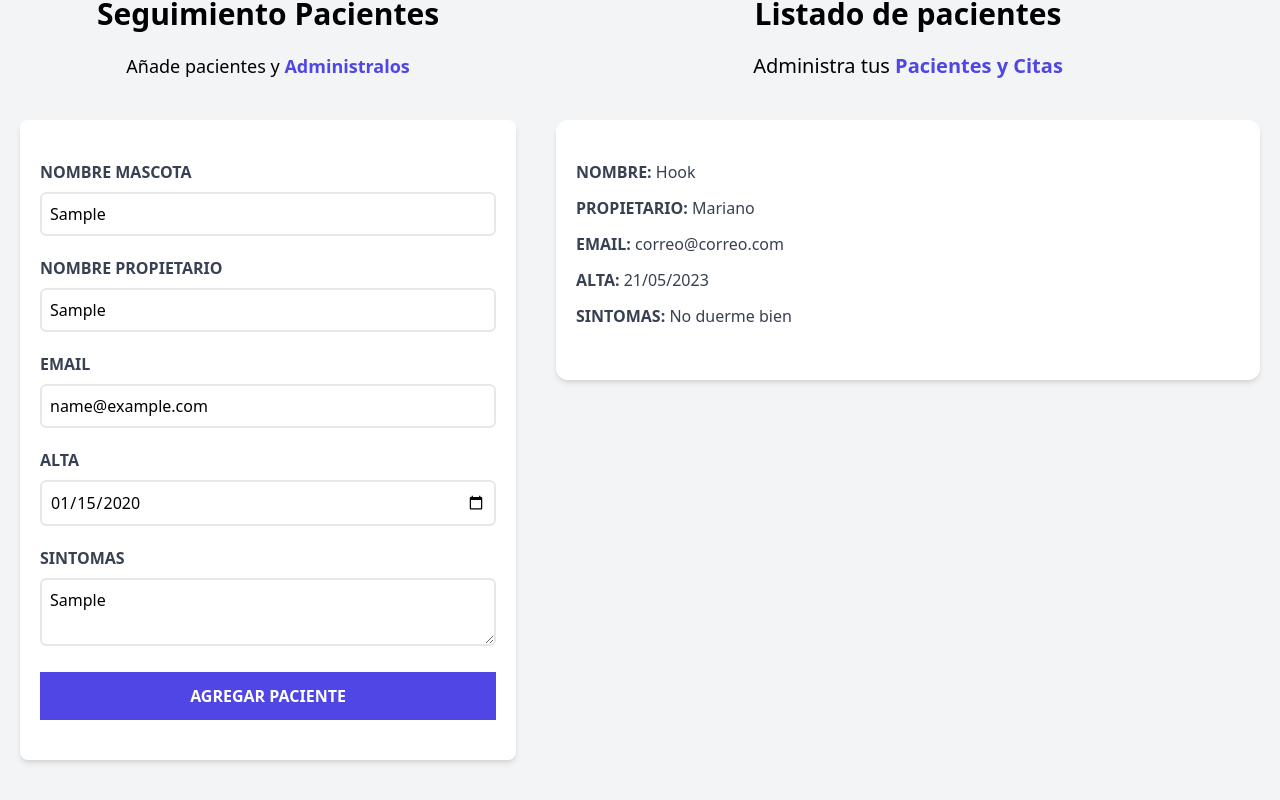
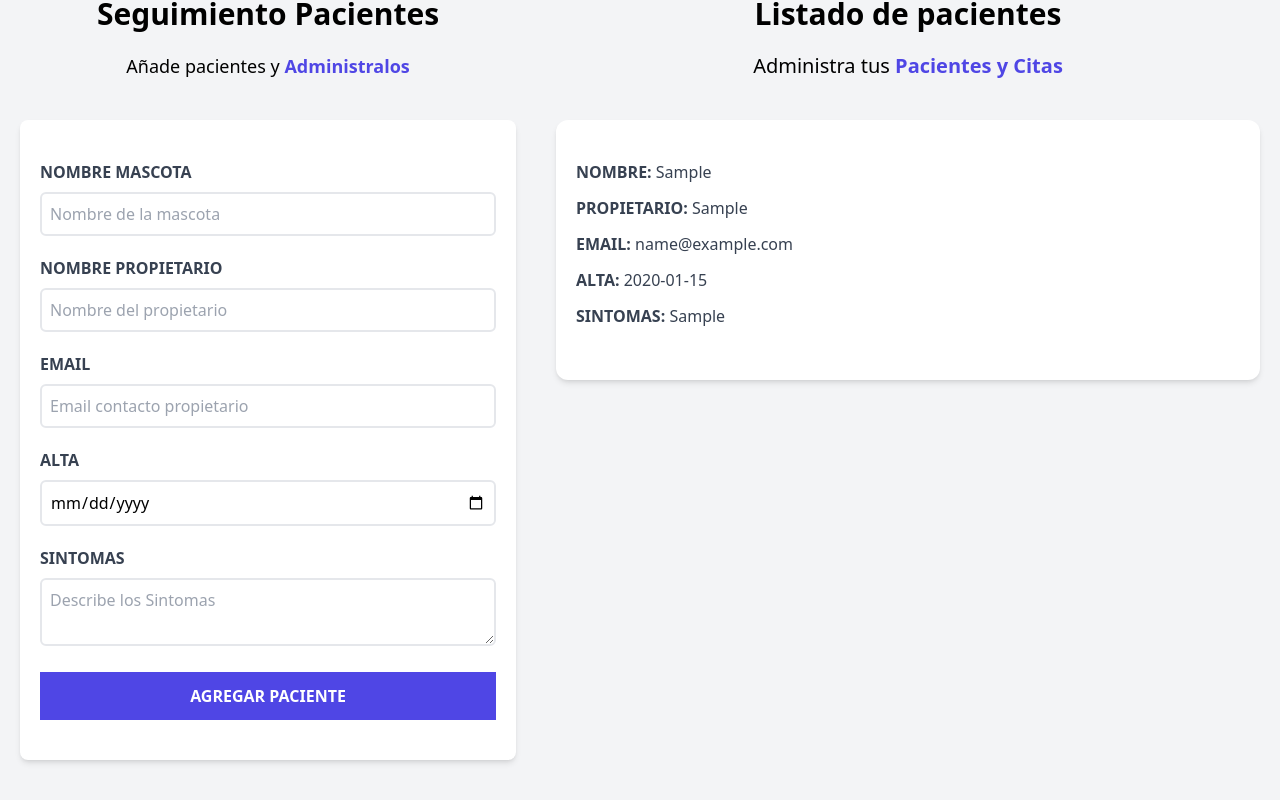
Before and after one commit to marianovillalonga/React-Tailwind, a React (Vite) app: page / in a window 1280 px wide. Both pictures are taken after typing "Sample", "Sample", "name@example.com", "2020-01-15", "Sample" into the empty fields and a click on the input "Agregar paciente". Shown: the part 180-980 px from the top of the page. Built offline with nearby package versions, Linux system fonts and the light colour scheme.

Commit message:
Manejo de props y listado de pacientes dinamico

```diff
--- a/src/App.jsx
+++ b/src/App.jsx
@@ -1,15 +1,22 @@
 import Header from './components/Header'
 import Formulario from './components/Formulario'
 import ListadoPacientes from './components/ListadoPacientes'
+import {useState} from 'react'
 
 function App() {
+  const [pacientes, setPacientes] = useState([])
 
   return (
     <div className='container mx-auto mt-20'>
       <Header />
       <div className='mt-12 md:flex'>
-        <Formulario />
-        <ListadoPacientes />
+        <Formulario
+          pacientes={pacientes}
+          setPacientes={setPacientes}
+        />
+        <ListadoPacientes
+          pacientes={pacientes}
+        />
       </div>
     </div>
   )
--- /dev/null
+++ b/src/components/Error.jsx
@@ -0,0 +1,11 @@
+import { useState, useEffect } from 'react'
+
+const Error = ({children}) => {
+  return (
+    <div className='bg-red-800 text-white text-center p-3 uppercase font-bold mb-3 rounded-md'>
+        <p>{children}</p>
+    </div>
+  )
+}
+
+export default Error
--- a/src/components/Formulario.jsx
+++ b/src/components/Formulario.jsx
@@ -1,6 +1,7 @@
 import {useState, useEffect} from 'react'
+import Error from './Error'
 
-const Formulario = () => {
+const Formulario = ({ pacientes, setPacientes }) => {
     const [nombre, setNombre] = useState('')
     const [propietario, setPropietario] = useState('')
     const [email, setEmail] = useState('')
@@ -16,6 +17,22 @@ const Formulario = () => {
             return
         }
         setError(false)
+
+        const objetoPaciente = {
+            nombre,
+            propietario,
+            email,
+            alta,
+            sintomas
+        }
+
+        setPacientes([...pacientes, objetoPaciente])
+
+        setNombre('')
+        setPropietario('')
+        setEmail('')
+        setAlta('')
+        setSintomas('')
     }
 
     return (
@@ -29,11 +46,10 @@ const Formulario = () => {
                 className="bg-white shadow-md rounded-lg py-10 px-5 mb-10"
                 onSubmit={handleSubmit}
             >
-                {error && (
-                    <div className='bg-red-800 text-white text-center p-3 uppercase font-bold mb-3 rounded-md'>
-                        <p>Todos los campos son obligatorios</p>
-                    </div>
-                )}
+                {error && <Error>
+                    <p>Todos los campos son obligatorios</p>
+                    </Error>
+                }
                 <div className="mb-5">
                     <label htmlFor="mascota" className="block text-gray-700 uppercase font-bold">
                         Nombre Mascota
--- a/src/components/ListadoPacientes.jsx
+++ b/src/components/ListadoPacientes.jsx
@@ -1,6 +1,6 @@
 import Pacientes from "./Pacientes"
 
-const ListadoPacientes = () => {
+const ListadoPacientes = ({pacientes}) => {
     return (
         <div className="md:w-1/2 lg:w-3/5 md:h-screen overflow-y-scroll">
             <h2 className="font-black text-3xl text-center">Listado de pacientes</h2>
@@ -8,7 +8,11 @@ const ListadoPacientes = () => {
                 Administra tus {''}
                 <span className="text-indigo-600 font-bold">Pacientes y Citas</span>
             </p>
-            <Pacientes/ >
+            { pacientes.map( paciente => (
+                <Pacientes
+                    paciente={paciente}
+                />
+            ))}
         </div>
     )
 }
--- a/src/components/Pacientes.jsx
+++ b/src/components/Pacientes.jsx
@@ -1,25 +1,25 @@
-const Pacientes = () => {
+const Pacientes = ({paciente}) => {
     return (
         <div className="mx-5 my-10 bg-white shadow-md px-5 py-10 rounded-xl">
             <p className="font-bold mb-3 text-gray-700 uppercase">
                 Nombre: {''}
-                <span className="font-normal normal-case">Hook</span>
+                <span className="font-normal normal-case">{paciente.nombre}</span>
             </p>
             <p className="font-bold mb-3 text-gray-700 uppercase">
                 Propietario: {''}
-                <span className="font-normal normal-case">Mariano</span>
+                <span className="font-normal normal-case">{paciente.propietario}</span>
             </p>
             <p className="font-bold mb-3 text-gray-700 uppercase">
                 Email: {''}
-                <span className="font-normal normal-case">correo@correo.com</span>
+                <span className="font-normal normal-case">{paciente.email}</span>
             </p>
             <p className="font-bold mb-3 text-gray-700 uppercase">
                 Alta: {''}
-                <span className="font-normal normal-case">21/05/2023</span>
+                <span className="font-normal normal-case">{paciente.alta}</span>
             </p>
             <p className="font-bold mb-3 text-gray-700 uppercase">
                 Sintomas: {''}
-                <span className="font-normal normal-case">No duerme bien</span>
+                <span className="font-normal normal-case">{paciente.sintomas}</span>
             </p>
         </div>
     )
```
